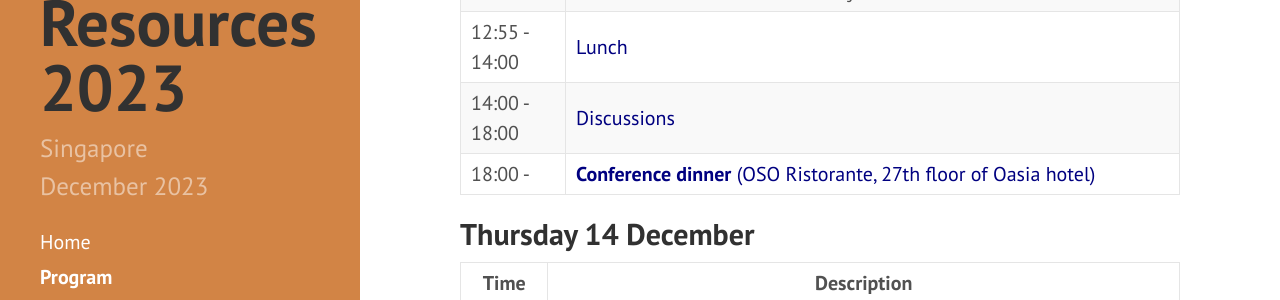
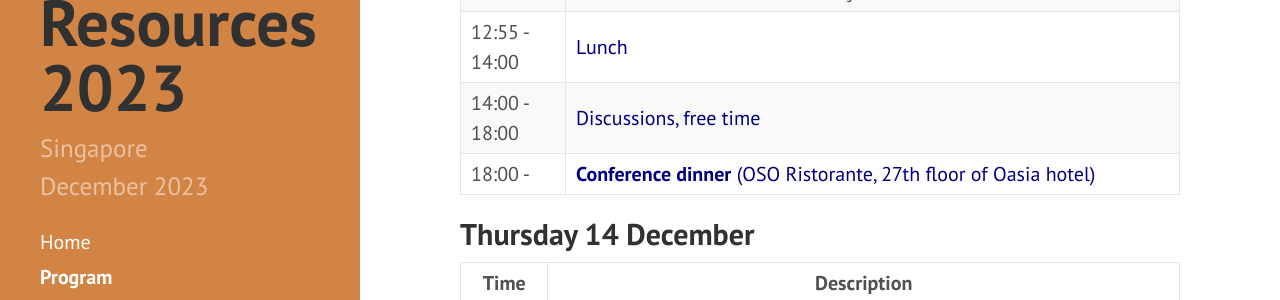
Before and after one commit to RyujiPat2/RyujiPat2.github.io, a Jekyll site: the page built from program.md, in a window 1280 px wide and 1400 px high, scrolled down 3398 px. Shown: the part 155-455 px from the top of the window. Built offline with Jekyll 4.4.1, drawn with Linux system fonts in a browser that asks for light colours; nearby versions of some CDN libraries; some of the changed text lies outside the part shown.

Commit message:
Update program.md

```diff
--- a/program.md
+++ b/program.md
@@ -66,7 +66,7 @@ order: 2
 | 12:05 - 12:30  | **Benjamin D.M. Jones**, Paul Skrzypczyk, and Noah Linden <br /><i>Hadamard gates cannot be implemented with incoherent unitaries, classical control, and arbitrary ancillas</i>     |
 | 12:30 - 12:55  | **Varun Narasimhachar** <br /><i>The coherent measurement cost of coherence distillation</i>        |
 | 12:55 - 14:00  | <span class="p-invited">Lunch</span>      |
-| 14:00 - 18:00  | <span class="p-invited">Discussions</span>     |
+| 14:00 - 18:00  | <span class="p-invited">Discussions, free time</span>     |
 | 18:00 -   | <span class="p-invited"><b>Conference dinner</b> (OSO Ristorante, 27th floor of Oasia hotel)</span>     |
 
 
```
Also changed, not shown: other parts of program.md (+1 -1 lines).
